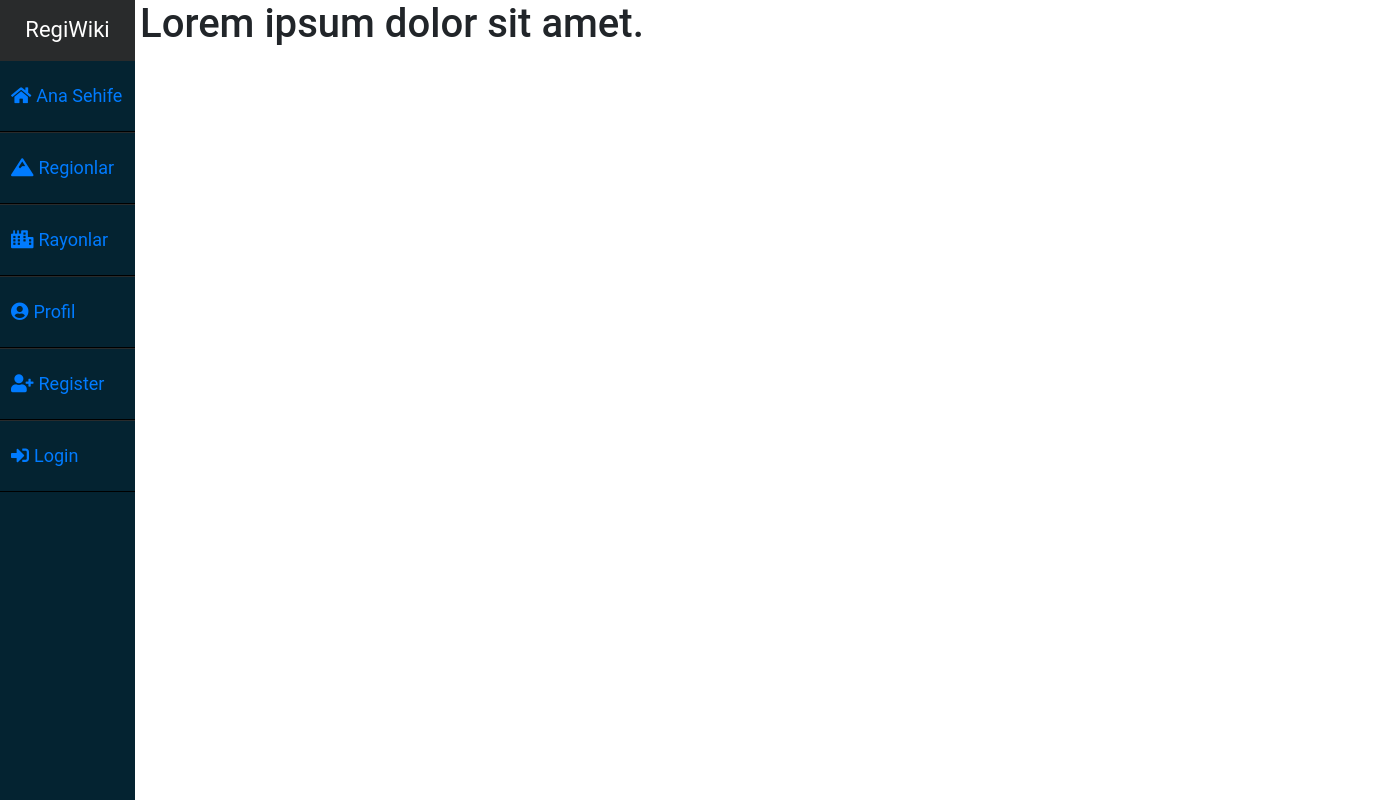
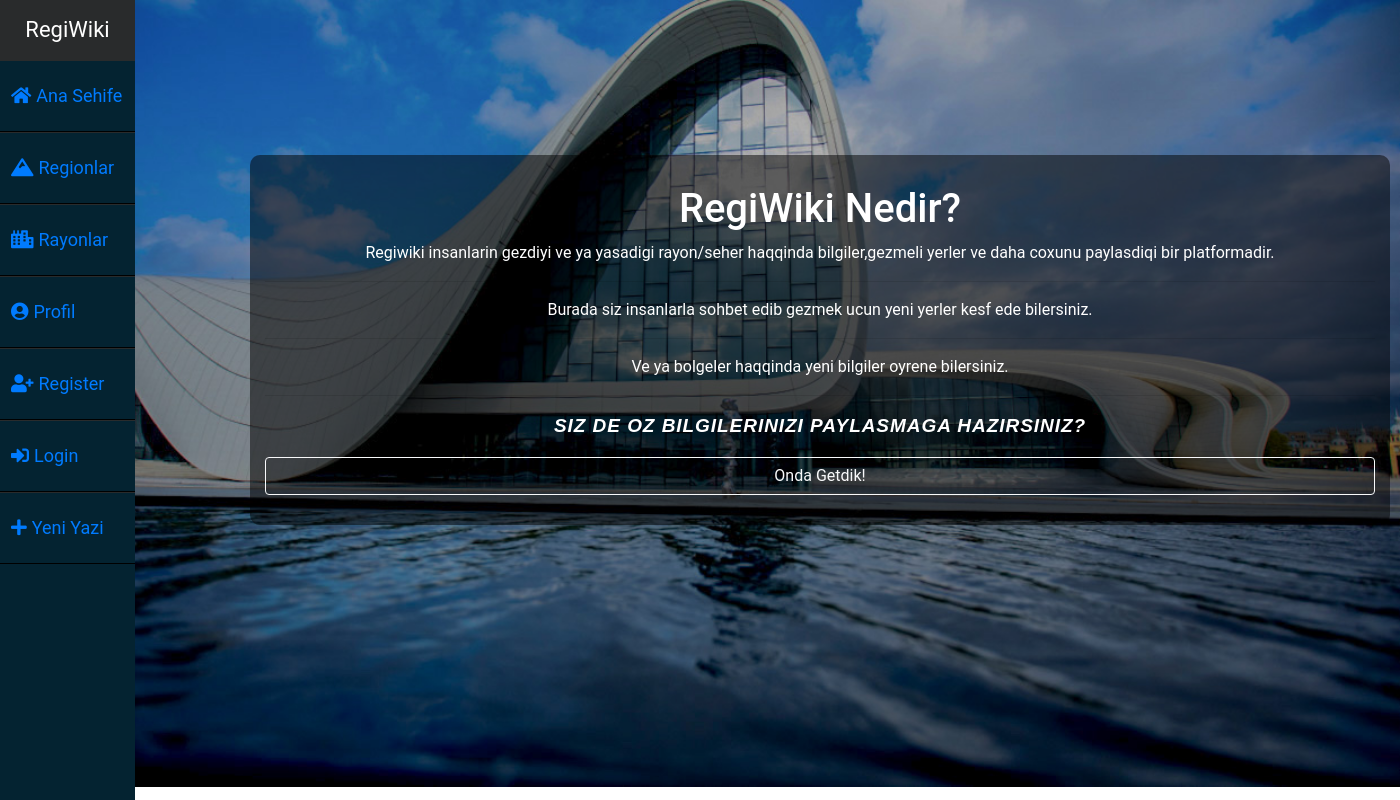
Before and after one commit to MustafayevMohammed/RegiWiki, a Django app: page / in a window 1400 px wide. Run offline with Django 3.2, Linux system fonts and the light colour scheme; some libraries are stand-ins or nearby versions.

Commit message:
ana sehifenin front-end'i bitdi

```diff
--- a/RegiWiki/settings.py
+++ b/RegiWiki/settings.py
@@ -124,5 +124,3 @@ STATICFILES_DIRS = [
     BASE_DIR / "static",
     '/var/www/static/',
 ]
-
-STATIC_ROOT = "/var/www/example.com/static/"
--- /dev/null
+++ b/static/index.css
@@ -0,0 +1,42 @@
+body{
+    background-image: url("images/hacenter_edited.jpg");
+    background-repeat: no-repeat, no-repeat;
+    background-size: cover;
+}
+.content{
+    color: white;
+    text-align: center;
+    padding: 155px 0;
+}
+
+.container{
+    padding-top: 30px;
+    padding-bottom: 30px;
+    margin-left: 250px;
+    border-radius: 10px;
+    background: rgb(60, 60, 60);
+    background: rgba(0, 0, 0, 0.5);
+}
+
+.context {
+    color: #fff;
+}
+
+.context p{
+    tab-size: 6px;
+}
+
+.bilgi-paylas{
+    position: relative;
+    font-family: "Avenir Next", sans-serif;
+    font-weight: 900;
+    font-size: 19px;
+    text-transform: uppercase;
+    font-style: italic;
+    letter-spacing: 0.05em;
+    display: inline-block;
+}
+
+.go-button:hover{
+    color: black;
+}
--- a/static/style2.css
+++ b/static/style2.css
@@ -1,3 +1,3 @@
 .content{
-    margin-left: 140px;
+    padding-left: 135px;
 }
--- a/templates/includes/sidebar.html
+++ b/templates/includes/sidebar.html
@@ -3,11 +3,12 @@
 <div class="sidebar">
     <header>RegiWiki</header>
     <ul>
-        <li><a href="#"><i class="fa fa-home" aria-hidden="true"></i>Ana Sehife</a></li>
+        <li><a href="/feed"><i class="fa fa-home" aria-hidden="true"></i>Ana Sehife</a></li>
         <li><a href="#"><i class="fas fa-mountain"></i>Regionlar</a></li>
         <li><a href="#"><i class="fas fa-city"></i>Rayonlar</a></li>
         <li><a href="#"><i class="fas fa-user-circle"></i>Profil</a></li>
         <li><a href="#"><i class="fa fa-user-plus" aria-hidden="true"></i>Register</a></li>
         <li><a href="#"><i class="fas fa-sign-in-alt"></i>Login</a></li>
+        <li><a href="#"><i class="fas fa-plus"></i>Yeni Yazi</a></li>
     </ul>
 </div>
--- a/templates/index.html
+++ b/templates/index.html
@@ -1,7 +1,61 @@
-{% extends 'layout.html' %}
+<!DOCTYPE html>
+<html lang="en">
+{% load static %}
 
-{% block body %}
-<h1>Lorem ipsum dolor sit amet.</h1>
-{% endblock body %}
+<head>
+    <meta charset="UTF-8">
+    <meta http-equiv="X-UA-Compatible" content="IE=edge">
+    <meta name="viewport" content="width=device-width, initial-scale=1.0">
+    <link rel="stylesheet" href="https://pro.fontawesome.com/releases/v5.10.0/css/all.css"
+        integrity="sha384-AYmEC3Yw5cVb3ZcuHtOA93w35dYTsvhLPVnYs9eStHfGJvOvKxVfELGroGkvsg+p" crossorigin="anonymous" />
+    <link rel="stylesheet" href="https://maxcdn.bootstrapcdn.com/bootstrap/4.0.0/css/bootstrap.min.css"
+        integrity="sha384-Gn5384xqQ1aoWXA+058RXPxPg6fy4IWvTNh0E263XmFcJlSAwiGgFAW/dAiS6JXm" crossorigin="anonymous">
 
-{% block title %} <title>Ana Sehife</title> {% endblock title %}
+    <link rel="stylesheet" href="{% static 'style2.css' %}">
+    <link rel="stylesheet" href="{% static 'index.css' %}">
+    <title>Ana Sehife</title>
+</head>
+
+<body>
+
+    <div class="sidebar">
+        {% include "includes/sidebar.html" %}
+    </div>
+
+    <div class="content">
+        <div class="container">
+            <div class="context">
+                <h1>RegiWiki Nedir?</h1>
+                <p>Regiwiki insanlarin gezdiyi ve ya yasadigi rayon/seher haqqinda bilgiler,gezmeli yerler ve daha
+                    coxunu paylasdiqi bir platformadir.
+                    <hr>
+                    Burada siz insanlarla sohbet edib gezmek ucun yeni yerler kesf ede bilersiniz.
+                    <hr>
+                    Ve ya bolgeler haqqinda yeni bilgiler oyrene bilersiniz.
+                    <hr> <span class="bilgi-paylas">Siz de oz bilgilerinizi paylasmaga hazirsiniz?</span>
+                </p>
+            </div>
+            <a class="btn btn-outline-light btn-md btn-block go-button" href="#">Onda Getdik!</a>
+        </div>
+    </div>
+
+
+
+
+
+    <script src=" https://code.jquery.com/jquery-3.2.1.slim.min.js"
+        integrity="sha384-KJ3o2DKtIkvYIK3UENzmM7KCkRr/rE9/Qpg6aAZGJwFDMVNA/GpGFF93hXpG5KkN"
+        crossorigin="anonymous"></script>
+
+    <script src="https://cdnjs.cloudflare.com/ajax/libs/popper.js/1.12.9/umd/popper.min.js"
+        integrity="sha384-ApNbgh9B+Y1QKtv3Rn7W3mgPxhU9K/ScQsAP7hUibX39j7fakFPskvXusvfa0b4Q"
+        crossorigin="anonymous"></script>
+
+    <script src="https://maxcdn.bootstrapcdn.com/bootstrap/4.0.0/js/bootstrap.min.js"
+        integrity="sha384-JZR6Spejh4U02d8jOt6vLEHfe/JQGiRRSQQxSfFWpi1MquVdAyjUar5+76PVCmYl"
+        crossorigin="anonymous"></script>
+
+
+</body>
+
+</html>
--- a/templates/layout.html
+++ b/templates/layout.html
@@ -1,29 +1,37 @@
-{% load static %}
 <!DOCTYPE html>
 <html lang="en">
+{% load static %}
+
 <head>
     <meta charset="UTF-8">
     <meta http-equiv="X-UA-Compatible" content="IE=edge">
     <meta name="viewport" content="width=device-width, initial-scale=1.0">
+    <link rel="stylesheet" href="https://pro.fontawesome.com/releases/v5.10.0/css/all.css"
+        integrity="sha384-AYmEC3Yw5cVb3ZcuHtOA93w35dYTsvhLPVnYs9eStHfGJvOvKxVfELGroGkvsg+p" crossorigin="anonymous" />
+    <link rel="stylesheet" href="https://maxcdn.bootstrapcdn.com/bootstrap/4.0.0/css/bootstrap.min.css"
+        integrity="sha384-Gn5384xqQ1aoWXA+058RXPxPg6fy4IWvTNh0E263XmFcJlSAwiGgFAW/dAiS6JXm" crossorigin="anonymous">
     <link rel="stylesheet" href="{% static 'style2.css' %}">
-    <link rel="stylesheet" href="https://maxcdn.bootstrapcdn.com/bootstrap/4.0.0/css/bootstrap.min.css" integrity="sha384-Gn5384xqQ1aoWXA+058RXPxPg6fy4IWvTNh0E263XmFcJlSAwiGgFAW/dAiS6JXm" crossorigin="anonymous">
     {% block title %} <title></title> {% endblock title %}
 </head>
-<body>
-
 
 <div class="sidebar">
-{% include "includes/sidebar.html" %}
+    {% include "includes/sidebar.html" %}
 </div>
 
-<div class="content">
-{% block body %}{% endblock body %}
-</div>
+    <div class="content">
+        {% block body %}
 
+        {% endblock body %}
+    </div>
 
-    <link rel="stylesheet" href="https://pro.fontawesome.com/releases/v5.10.0/css/all.css" integrity="sha384-AYmEC3Yw5cVb3ZcuHtOA93w35dYTsvhLPVnYs9eStHfGJvOvKxVfELGroGkvsg+p" crossorigin="anonymous"/>
-    <script src="https://code.jquery.com/jquery-3.2.1.slim.min.js" integrity="sha384-KJ3o2DKtIkvYIK3UENzmM7KCkRr/rE9/Qpg6aAZGJwFDMVNA/GpGFF93hXpG5KkN" crossorigin="anonymous"></script>
-    <script src="https://cdnjs.cloudflare.com/ajax/libs/popper.js/1.12.9/umd/popper.min.js" integrity="sha384-ApNbgh9B+Y1QKtv3Rn7W3mgPxhU9K/ScQsAP7hUibX39j7fakFPskvXusvfa0b4Q" crossorigin="anonymous"></script>
-    <script src="https://maxcdn.bootstrapcdn.com/bootstrap/4.0.0/js/bootstrap.min.js" integrity="sha384-JZR6Spejh4U02d8jOt6vLEHfe/JQGiRRSQQxSfFWpi1MquVdAyjUar5+76PVCmYl" crossorigin="anonymous"></script>
-</body>
+<script src="https://code.jquery.com/jquery-3.2.1.slim.min.js"
+    integrity="sha384-KJ3o2DKtIkvYIK3UENzmM7KCkRr/rE9/Qpg6aAZGJwFDMVNA/GpGFF93hXpG5KkN"
+    crossorigin="anonymous"></script>
+<script src="https://cdnjs.cloudflare.com/ajax/libs/popper.js/1.12.9/umd/popper.min.js"
+    integrity="sha384-ApNbgh9B+Y1QKtv3Rn7W3mgPxhU9K/ScQsAP7hUibX39j7fakFPskvXusvfa0b4Q"
+    crossorigin="anonymous"></script>
+<script src="https://maxcdn.bootstrapcdn.com/bootstrap/4.0.0/js/bootstrap.min.js"
+    integrity="sha384-JZR6Spejh4U02d8jOt6vLEHfe/JQGiRRSQQxSfFWpi1MquVdAyjUar5+76PVCmYl"
+    crossorigin="anonymous"></script>
+
 </html>
```
Also changed, not shown: static/images/bakuaz.png (added), static/images/hacenter_edited.jpg (added).
